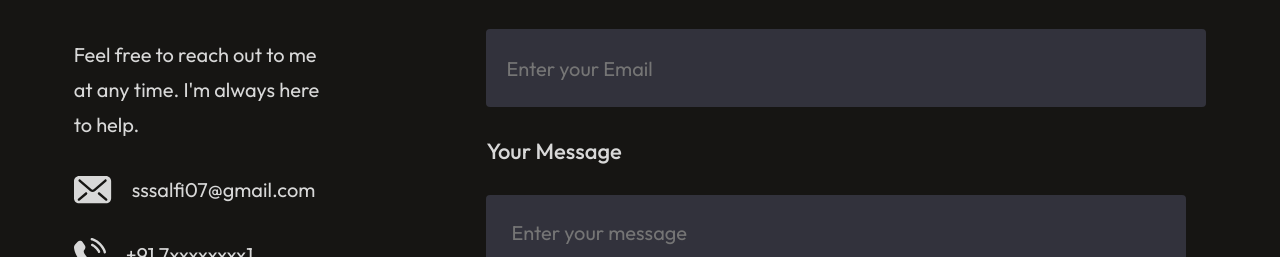
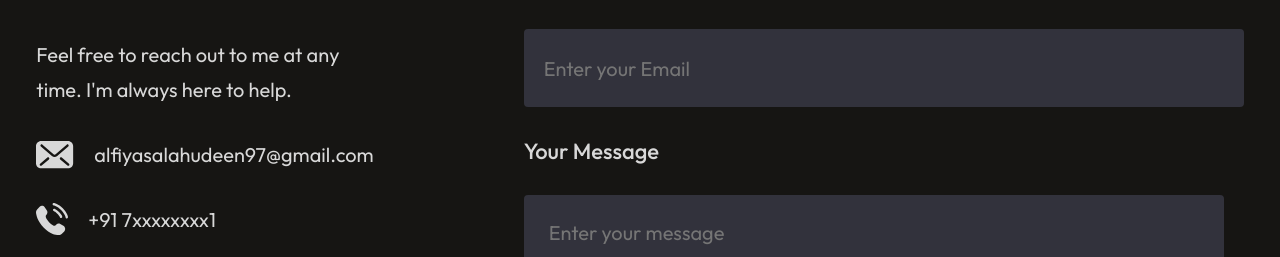
Before and after one commit to AlfaFza/portfolio-3, a React (Vite) app: page / in a window 1280 px wide. Shown: the part 6100-6357 px from the top of the page. Built offline with nearby package versions, Linux system fonts and the light colour scheme.

Commit message:
Update Contact.jsx

```diff
--- a/src/Components/Contact/Contact.jsx
+++ b/src/Components/Contact/Contact.jsx
@@ -47,7 +47,7 @@ const Contact = () => {
                 </p>
                 <div className="contact-details">
                     <div className="contact-detail">
-                    <img src={mail_icon} alt="" /> <p>sssalfi07@gmail.com</p>
+                    <img src={mail_icon} alt="" /> <p>alfiyasalahudeen97@gmail.com</p>
                     </div>
                     <div className="contact-detail">
                     <img src={call_icon} alt="" /><p> +91 7xxxxxxxx1</p>
```
